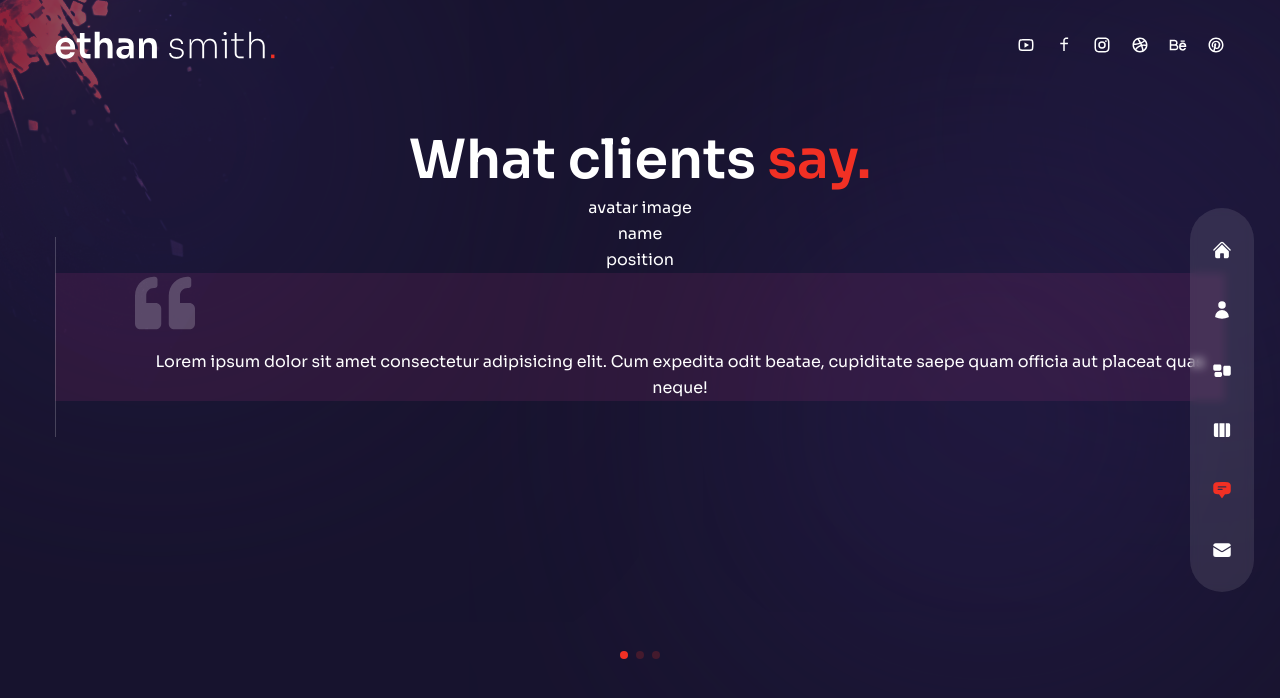
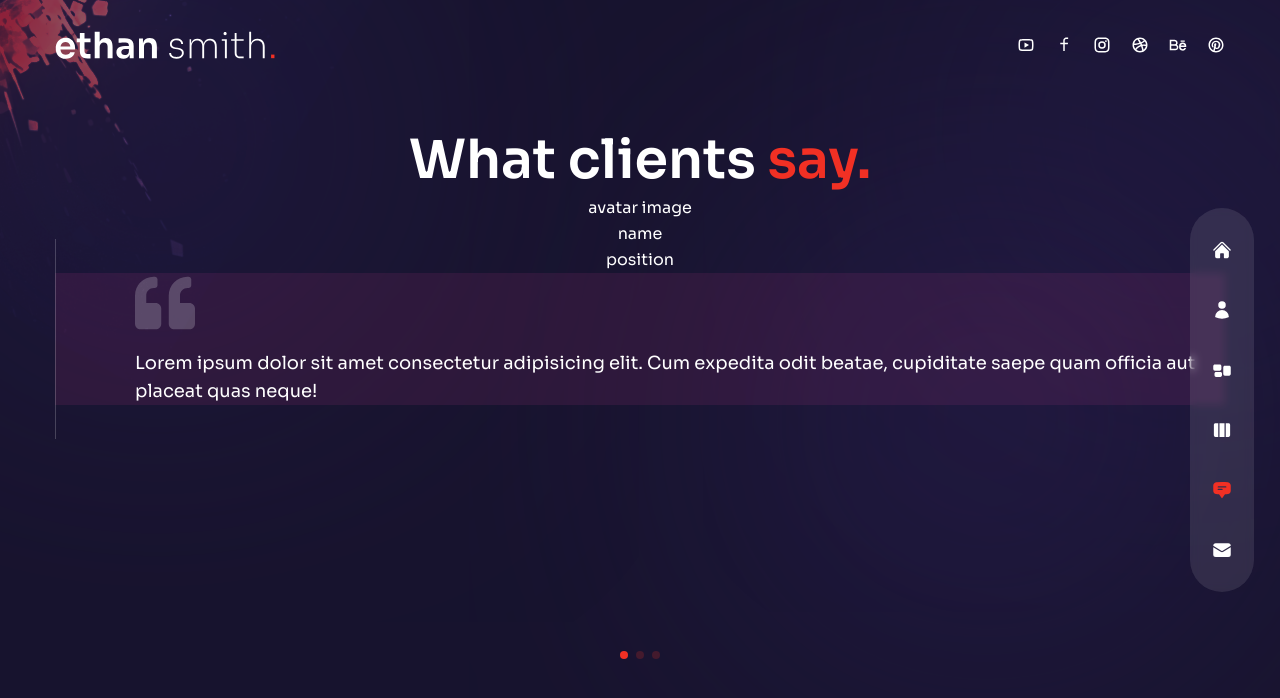
Before and after one commit to erickdc7/react-portfolio-2, a Next.js app: page /testimonials in a window 1280 px wide. Shown: the top 698 px of the page. Built offline with nearby package versions, Linux system fonts and the light colour scheme.

Commit message:
add text styles

```diff
--- a/components/TestimonialSlider.js
+++ b/components/TestimonialSlider.js
@@ -73,7 +73,7 @@ const TestimonialSlider = () => {
                     <FaQuoteLeft className="text-4xl xl:text-6xl text-white/20 mx-auto md:mx-0" />
                   </div>
                   {/* Message */}
-                  <div>
+                  <div className="xl:text-lg text-center md:text-left">
                     {person.message}
                   </div>
                 </div>
```
